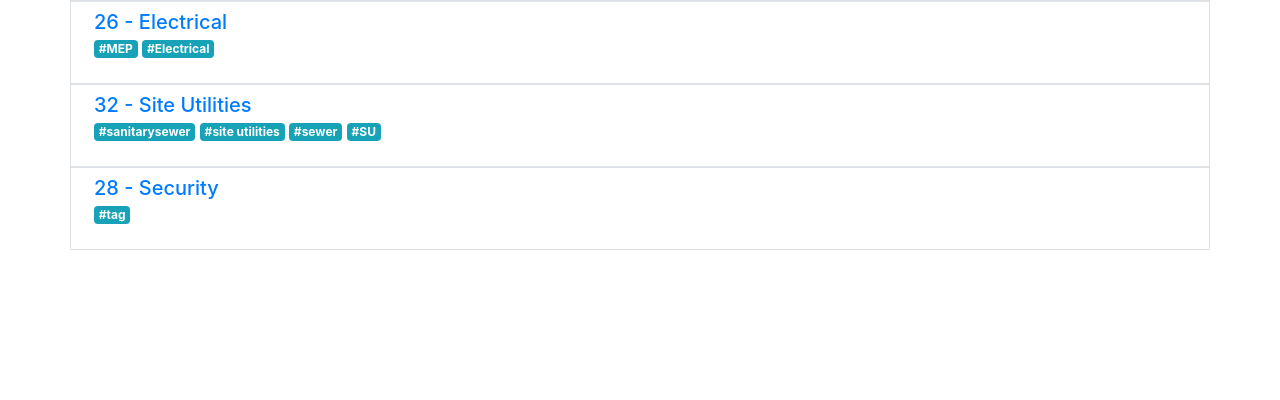
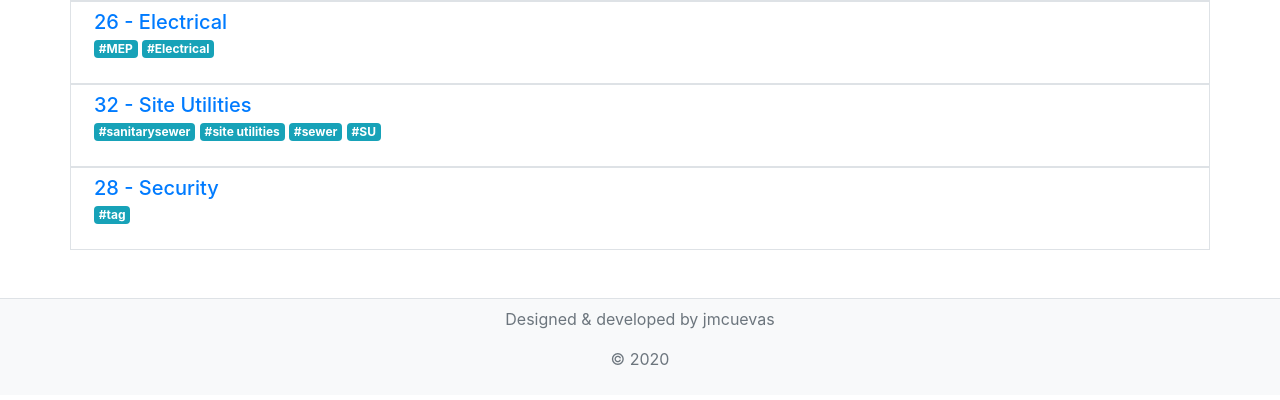
Before and after one commit to jmcuevas/quickstartguides-dev, a Django app: page /guides/all in a window 1280 px wide. Shown: the part 400-800 px from the top of the page. Run offline with Django 3.2, Linux system fonts and the light colour scheme; data comes from the database, SQL or seed files in the repository; both versions use the stored data as it was after the commit; parts of the project's set-up code (start-up, migrations or seed data) failed here and were passed over; some libraries are stand-ins or nearby versions.

Commit message:
Add footer to questions/layout.html

```diff
--- a/questions/templates/questions/layout.html
+++ b/questions/templates/questions/layout.html
@@ -88,6 +88,13 @@
             </div>
 
         </main>
+
+        <footer class="footer bg-light mt-5 text-center py-2 border-top">
+            <div class="container text-secondary">
+                <p>Designed & developed by jmcuevas</p>
+                <p>&#169; 2020</p>
+            </div>
+            </footer>
     <!-- Bootstrap: jQuery, Popper.js & Bootstrap JS -->
     <script src="https://code.jquery.com/jquery-3.5.1.slim.min.js" integrity="sha384-DfXdz2htPH0lsSSs5nCTpuj/zy4C+OGpamoFVy38MVBnE+IbbVYUew+OrCXaRkfj" crossorigin="anonymous"></script>
     <script src="https://cdn.jsdelivr.net/npm/popper.js@1.16.1/dist/umd/popper.min.js" integrity="sha384-9/reFTGAW83EW2RDu2S0VKaIzap3H66lZH81PoYlFhbGU+6BZp6G7niu735Sk7lN" crossorigin="anonymous"></script>
```
Also changed, not shown: db.sqlite3.
